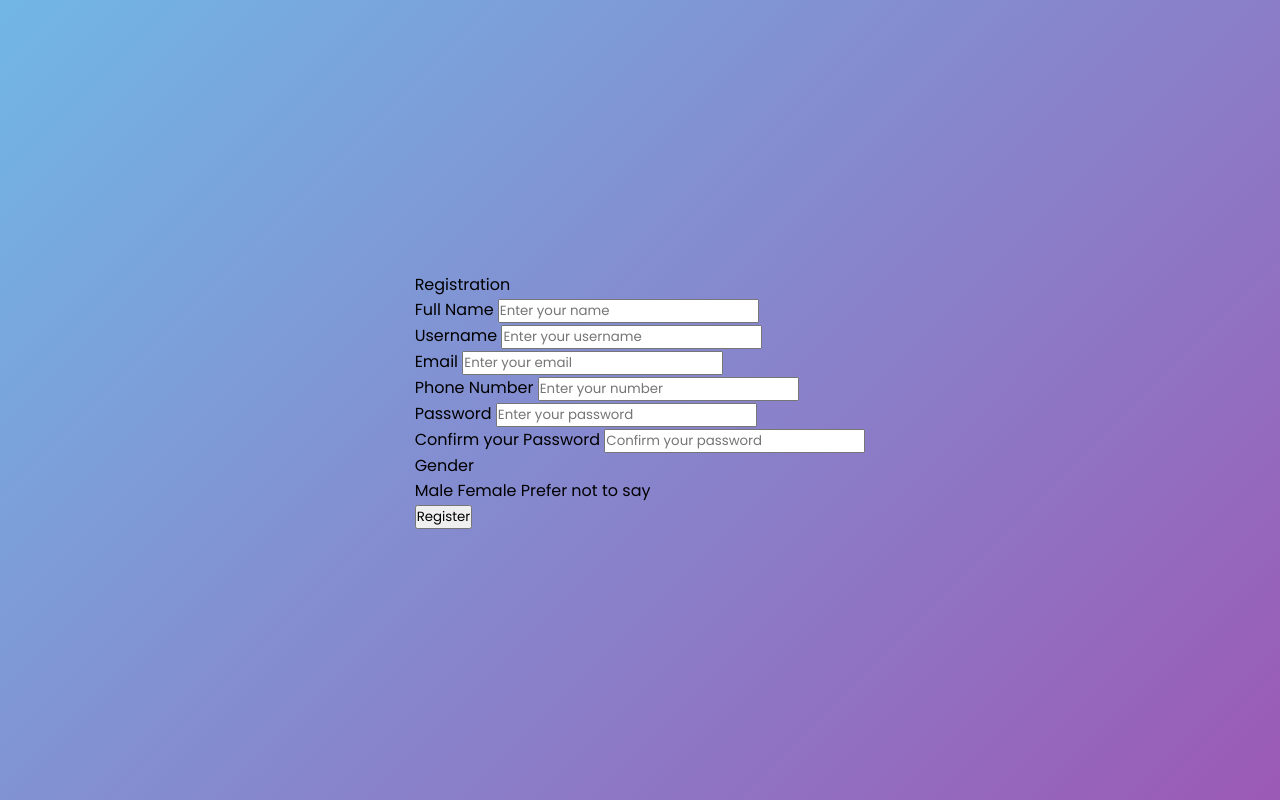
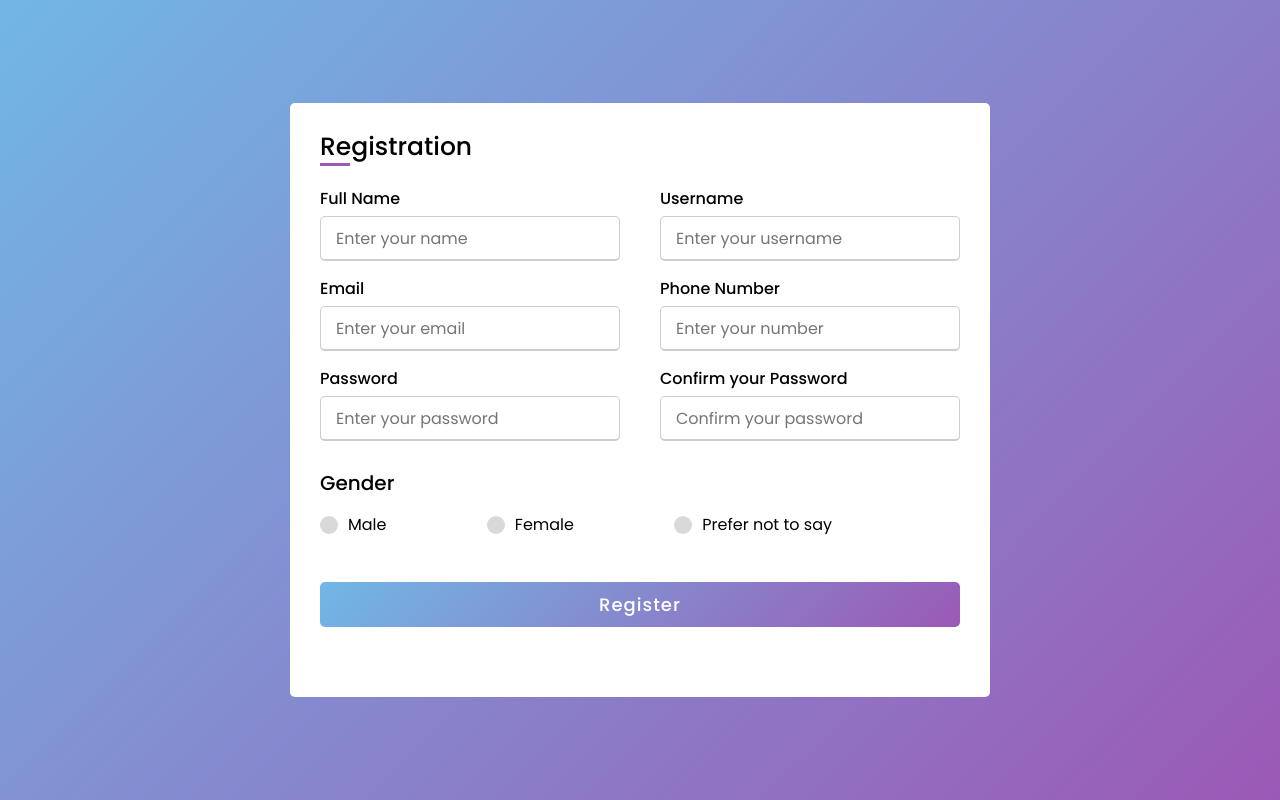
Before and after one commit to pokep31/Responsive-Registration-Form, a plain HTML site: page index.html in a window 1280 px wide. Drawn offline with Linux system fonts and the light colour scheme.

Commit message:
Fin del proyecto

```diff
--- a/css/styles.css
+++ b/css/styles.css
@@ -12,5 +12,150 @@ body{
   justify-content: center;
   align-items: center;
   height: 100vh;
+  padding: 10px;
   background: linear-gradient(135deg, #71b7e6, #9b59b6);
 }
+
+.container{
+  max-width: 700px;
+  width: 100%;
+  background: #fff;
+  padding: 25px 30px;
+  border-radius: 5px;
+}
+
+.container .title{
+  position: relative;
+  font-size: 25px;
+  font-weight: 500;
+}
+
+.container .title::before{
+  content: '';
+  position: absolute;
+  left: 0;
+  bottom: 0;
+  width: 30px;
+  height: 3px;
+  background: #9b59b6;
+}
+
+.container form .user-details{
+  display: flex;
+  flex-wrap: wrap;
+  justify-content: space-between;
+  margin: 20px 0 12px 0;
+}
+
+form .user-details .input-box{
+  margin-bottom: 15px;
+  width: calc(100% / 2 - 20px);
+}
+
+.user-details .input-box .details{
+  display: block;
+  font-weight: 500;
+  margin-bottom: 5px;
+}
+
+.user-details .input-box input{
+  width: 100%;
+  height: 45px;
+  outline: none;
+  border-radius: 5px;
+  border: 1px solid #ccc;
+  padding-left: 15px;
+  font-size: 16px;
+  border-bottom-width: 2px;
+  transition: all 0.3s ease;
+}
+
+.user-details .input-box input:focus,
+.user-details .input-box input:valid{
+  border-color: #9b59b6;
+}
+
+form .gender-details .gender-title{
+  font-size: 20px;
+  font-weight: 500;
+}
+
+form .gender-details .category{
+  display: flex;
+  width: 80%;
+  margin: 14px 0;
+  justify-content: space-between;
+
+}
+
+.gender-details .category label{
+  display: flex;
+  align-items: center;
+}
+
+.gender-details .category .dot{
+  margin-right: 10px;
+  width: 18px;
+  height: 18px;
+  border-radius: 50%;
+  background-color: #d9d9d9;
+  border: 4px solid transparent;
+  transition: all 0.3s ease;
+}
+
+#dot-1:checked ~ .category label .one,
+#dot-2:checked ~ .category label .two,
+#dot-3:checked ~ .category label .three{
+  border-color: #d9d9d9;
+  background: #9b59b6;
+}
+
+form input[type="radio"]{
+  display: none;
+}
+
+form .button{
+  height: 45px;
+  margin: 45px 0;
+}
+
+form .button input{
+  width: 100%;
+  height: 100%;
+  outline: none;
+  color: #fff;
+  border: none;
+  font-size: 18px;
+  font-weight: 500;
+  border-radius: 5px;
+  letter-spacing: 1px;
+  background: linear-gradient(135deg, #71b7e6, #9b59b6);
+}
+
+form .button input:hover{
+  background: linear-gradient(-135deg, #71b7e6, #9b59b6);
+}
+
+@media (max-width:584px){
+  .container{
+    max-width: 100%;
+  }
+
+  form .user-details .input-box{
+    margin-bottom: 15px;
+    width: 100%;
+  }
+
+  form .gender-details .category{
+    width: 100%;
+  }
+
+  .container form .user-details{
+    max-height: 300px;
+    overflow-y: scroll;
+  }
+
+  .user-details::-webkit-scrollbar{
+    width: 0;
+  }
+}
--- a/index.html
+++ b/index.html
@@ -38,18 +38,21 @@
         </div>
       </div>
       <div class="gender-details">
+        <input type="radio" name="gender" id="dot-1">
+        <input type="radio" name="gender" id="dot-2">
+        <input type="radio" name="gender" id="dot-3">
         <span class="gender-title">Gender</span>
         <div class="category">
-          <label for="">
+          <label for="dot-1">
             <span class="dot one"></span>
             <span class="gender">Male</span>
           </label>
-          <label for="">
-            <span class="dot one"></span>
+          <label for="dot-2">
+            <span class="dot two"></span>
             <span class="gender">Female</span>
           </label>
-          <label for="">
-            <span class="dot one"></span>
+          <label for="dot-3">
+            <span class="dot three"></span>
             <span class="gender">Prefer not to say</span>
           </label>
         </div>
```
